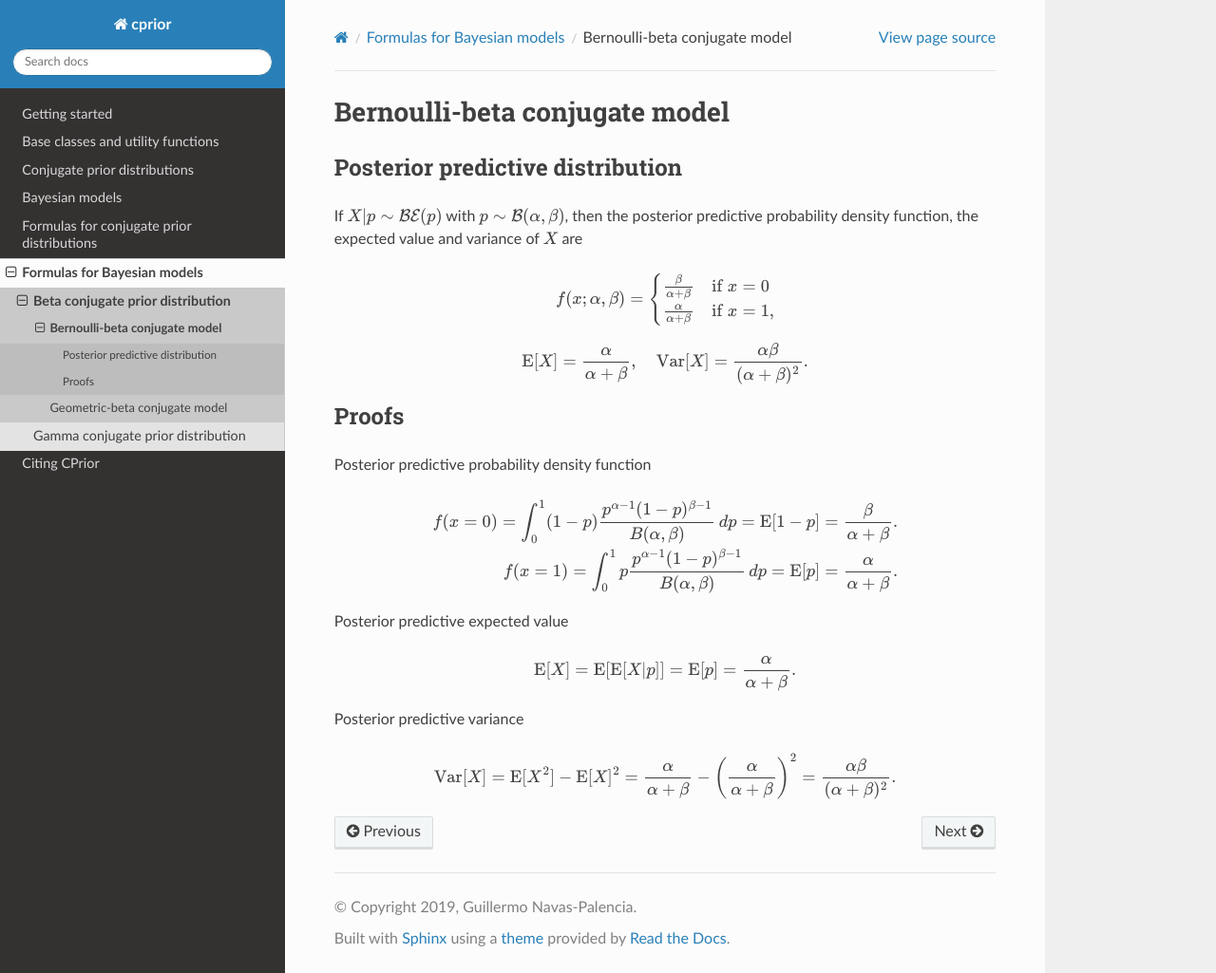
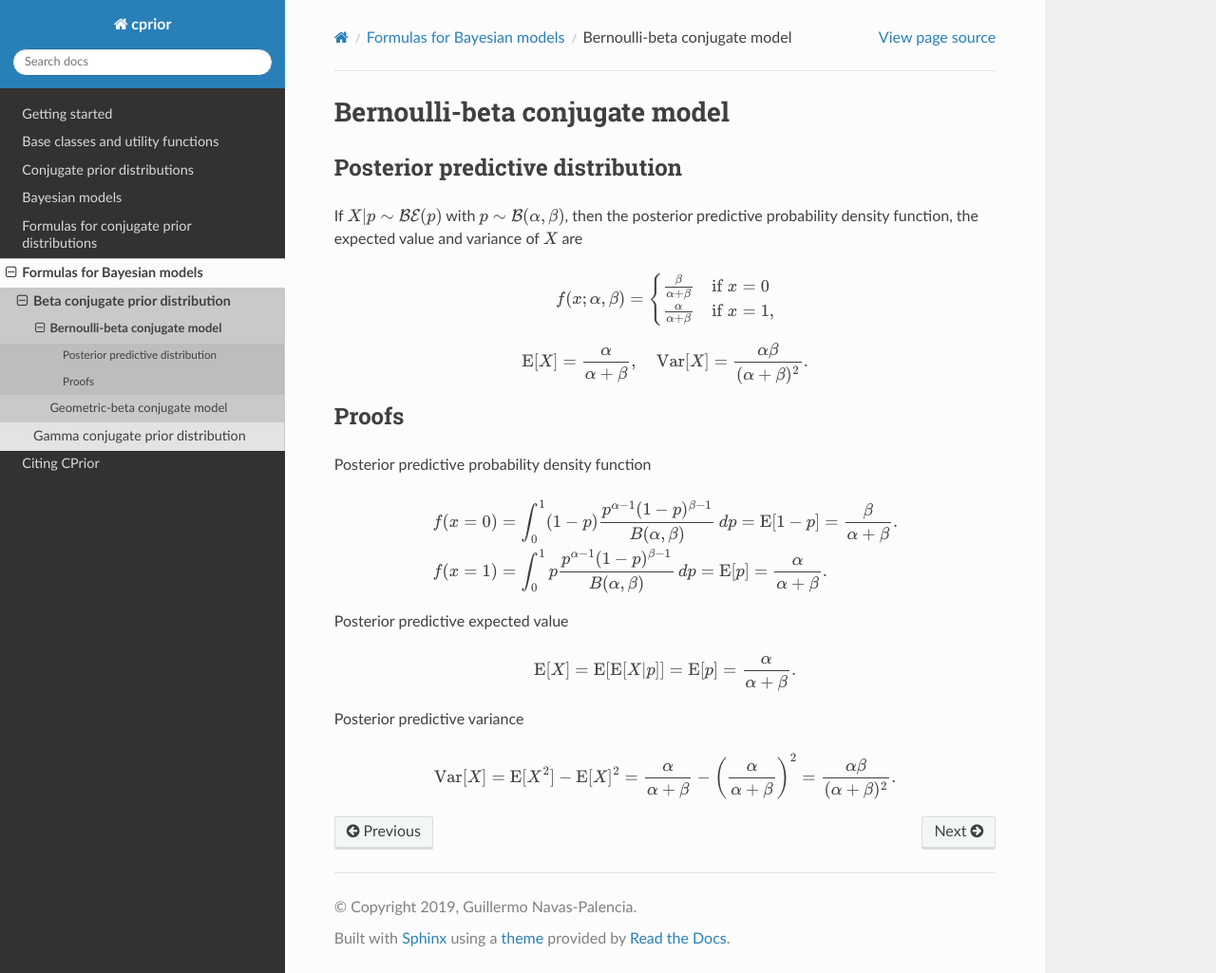
Before and after one commit to guillermo-navas-palencia/cprior, a Sphinx documentation site: the page built from doc/source/formulas_models_bernoulli.rst, in a window 1280 px wide and 1025 px high. Shown: the whole window at 95% size. Built offline with Sphinx 7.4.7 and the Read the Docs theme 2.0.0, drawn with Linux system fonts in a browser that asks for light colours; pages that are not in the unit, such as notebooks, are missing from menus.

Commit message:
Improve presentation latex formulas

```diff
--- a/doc/source/formulas_models_bernoulli.rst
+++ b/doc/source/formulas_models_bernoulli.rst
@@ -26,10 +26,10 @@ Posterior predictive probability density function
 
 .. math::
 
-   f(x=0) = \int_0^1 (1-p) \frac{p^{\alpha - 1} (1-p)^{\beta - 1}}{B(\alpha, \beta)} \mathop{dp}
+   f(x=0) &= \int_0^1 (1-p) \frac{p^{\alpha - 1} (1-p)^{\beta - 1}}{B(\alpha, \beta)} \mathop{dp}
    = \mathrm{E}[1-p] = \frac{\beta}{\alpha + \beta}.
 
-   f(x=1) = \int_0^1 p \frac{p^{\alpha - 1} (1-p)^{\beta - 1}}{B(\alpha, \beta)} \mathop{dp}
+   f(x=1) &= \int_0^1 p \frac{p^{\alpha - 1} (1-p)^{\beta - 1}}{B(\alpha, \beta)} \mathop{dp}
    = \mathrm{E}[p] = \frac{\alpha}{\alpha + \beta}.
 
 Posterior predictive expected value
```
